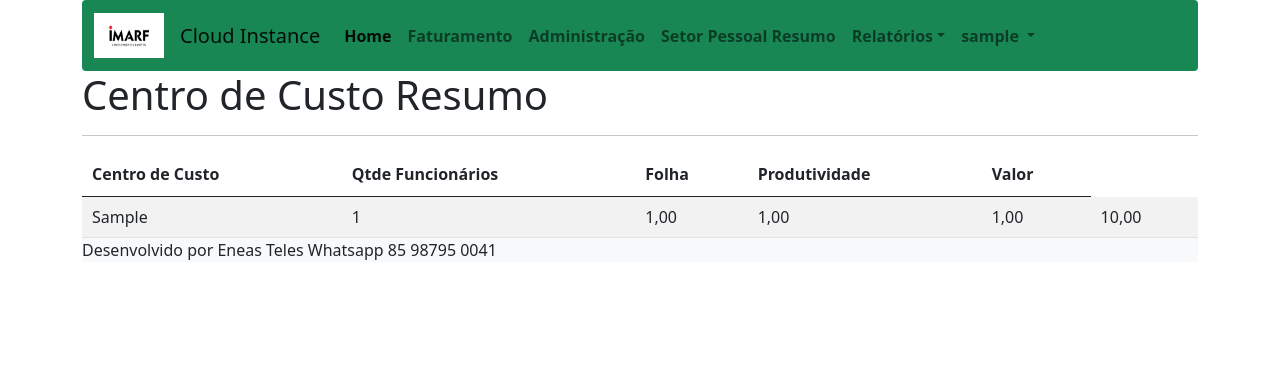
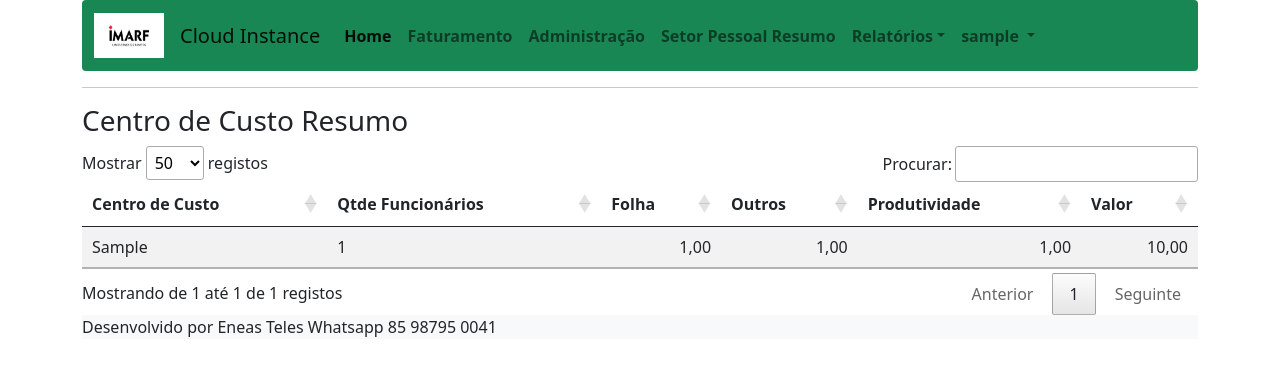
Before and after one commit to eneasteles/imarf, a Django app: page /setor_pessoal/resumo/ in a window 1280 px wide. Shown: the top 376 px of the page. Run offline with Django 3.2, Linux system fonts and the light colour scheme; a user stored in the database is signed in; tables that the repository leaves empty hold one stand-in row (values such as "Sample post"); some libraries are stand-ins or nearby versions.

Commit message:
Resumo Folha

```diff
--- a/setor_pessoal/templates/setor_pessoal/resumo.html
+++ b/setor_pessoal/templates/setor_pessoal/resumo.html
@@ -3,17 +3,19 @@
 {% load static %}
 
 {% block conteudo %}
-<h1>Centro de Custo Resumo</h1>
+
 <hr>
 <div class="table-responsive">
+    <h3>Centro de Custo Resumo</h3>
     <table class="table table-striped" id="tabela-listar-serrada">
     <thead>
         <tr>
             <th>Centro de Custo</th>
             <th>Qtde Funcionários</th>
-            <th>Folha</th>
-            <th>Produtividade</th>
-            <th>Valor</th>
+            <th align="right">Folha</th>
+            <th align="right">Outros</th>
+            <th align="right">Produtividade</th>
+            <th align="right">Valor</th>
         </tr>
     </thead>
     <tbody>
@@ -21,10 +23,10 @@
         <tr>
             <td>{{ Resumo_Funcionarios_View.centro_de_custo }}</td>
             <td>{{ Resumo_Funcionarios_View.qtde_funcionarios }}</td>
-            <td>{{ Resumo_Funcionarios_View.folha }}</td>
-            <td>{{ Resumo_Funcionarios_View.outros }}</td>
-            <td>{{ Resumo_Funcionarios_View.produtividade }}</td>
-            <td>{{ Resumo_Funcionarios_View.valor }}</td>
+            <td align="right" >{{ Resumo_Funcionarios_View.folha|floatformat:"2g" }}</td>
+            <td align="right">{{ Resumo_Funcionarios_View.outros|floatformat:"2g" }}</td>
+            <td align="right">{{ Resumo_Funcionarios_View.produtividade|floatformat:"2g" }}</td>
+            <td align="right">{{ Resumo_Funcionarios_View.valor|floatformat:"2g" }}</td>
 
         </tr>
 
```
